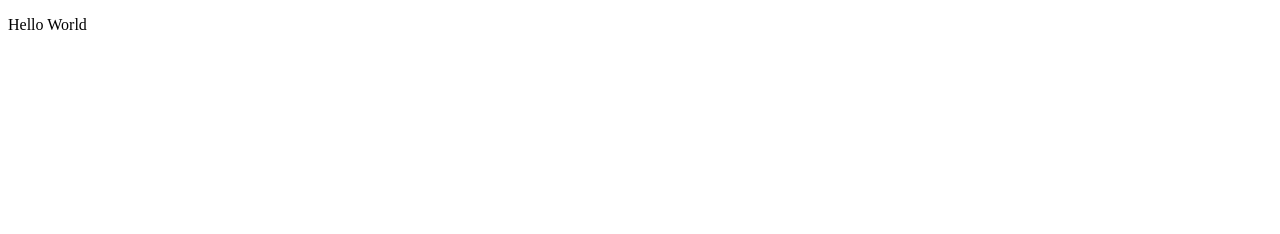
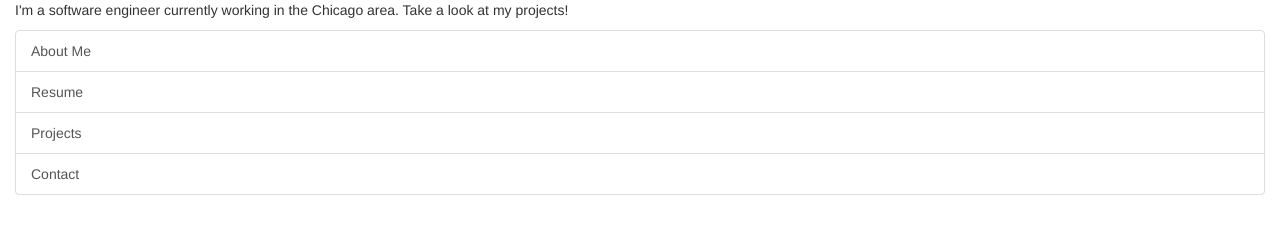
Before and after one commit to timwyrick/timwyrick.github.io, a plain HTML site: page index.html in a window 1280 px wide. Drawn offline with nearby package versions, Linux system fonts and the light colour scheme.

Commit message:
Added CSS

```diff
--- a/index.html
+++ b/index.html
@@ -1,9 +1,20 @@
 <!DOCTYPE html>
 <html>
 	<head>
+		<link rel="stylesheet" href="https://maxcdn.bootstrapcdn.com/bootstrap/3.3.7/css/bootstrap.min.css">
+		<script src="https://ajax.googleapis.com/ajax/libs/jquery/3.1.1/jquery.min.js"></script>
+		<script src="https://maxcdn.bootstrapcdn.com/bootstrap/3.3.7/js/bootstrap.min.js"></script>
 	</head>
 	<body>
-		<p>Hello World</p>
+		<div class="container-fluid">
+			<p>I'm a software engineer currently working in the Chicago area. Take a look at my projects!</p>
+			<div class="list-group">
+				<a href="#" class="list-group-item">About Me</a>
+				<a href="#" class="list-group-item">Resume</a>
+				<a href="#" class="list-group-item">Projects</a>
+				<a href="#" class="list-group-item">Contact</a>
+			</div>
+		</div>
 	</body>
 
 </html>
```
